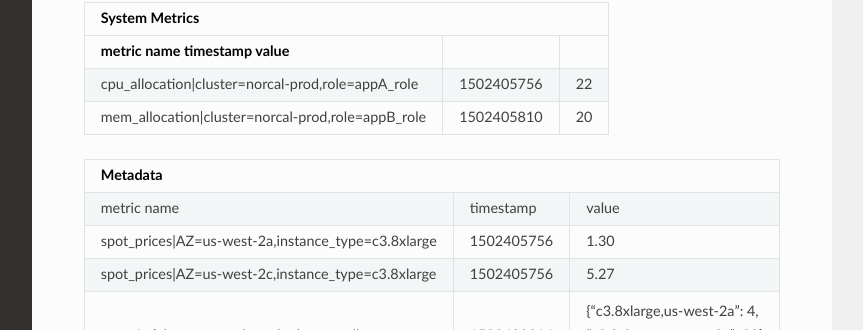
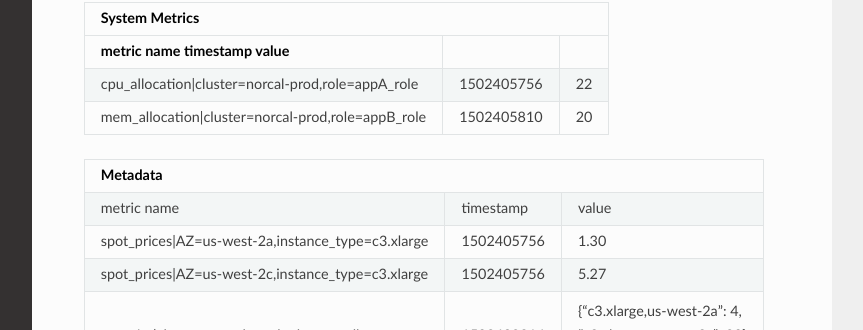
Before and after one commit to Yelp/clusterman, a Sphinx documentation site: the page built from docs/source/dev/metric_schemas.rst, in a window 1280 px wide and 1400 px high, cut to the strip 555-1400 px from the top of the window. Shown: the part 515-845 px from the top of the strip, without its empty margins (268-1131 px from the left). Built offline with Sphinx 7.4.7 and the Read the Docs theme 2.0.0, drawn with Linux system fonts in a browser that asks for light colours; some of the changed text lies outside the part shown.

```diff
--- a/docs/doc_server.py
+++ b/docs/doc_server.py
@@ -4,4 +4,5 @@ from livereload import Server
 from livereload import shell
 server = Server()
 server.watch('./docs/source/', shell('make docs'))
+server.watch('./clusterman/', shell('make docs'))
 server.serve(root='./docs/build/html', host=socket.getfqdn())
--- /dev/null
+++ b/docs/source/_static/css/rtd_custom.css
@@ -0,0 +1,5 @@
+@import "theme.css";
+
+table.docutils div.line-block {
+    margin-left: 0;
+}
--- a/docs/source/conf.py
+++ b/docs/source/conf.py
@@ -19,14 +19,12 @@ import os
 import sys
 sys.path.insert(0, os.path.abspath('../..'))
 import sphinx_rtd_theme
-from clusterman_metrics import ClustermanMetricsBotoClient
-
 
 # -- General configuration ------------------------------------------------
 
 # If your documentation needs a minimal Sphinx version, state it here.
 #
-# needs_sphinx = '1.0'
+needs_sphinx = '1.0'
 
 # Add any Sphinx extension module names here, as strings. They can be
 # extensions coming with Sphinx (named 'sphinx.ext.*') or your custom
@@ -36,6 +34,7 @@ extensions = [
     'sphinx.ext.autosectionlabel',
     'sphinx.ext.mathjax',
     'sphinx.ext.todo',
+    'sphinxcontrib.programoutput',
 ]
 
 # Add any paths that contain templates here, relative to this directory.
@@ -89,6 +88,7 @@ todo_include_todos = True
 #
 html_theme = 'sphinx_rtd_theme'
 html_theme_path = [sphinx_rtd_theme.get_html_theme_path()]
+html_style = 'css/rtd_custom.css'
 
 # Theme options are theme-specific and customize the look and feel of a theme
 # further.  For a list of options available for each theme, see the
@@ -99,7 +99,7 @@ html_theme_path = [sphinx_rtd_theme.get_html_theme_path()]
 # Add any paths that contain custom static files (such as style sheets) here,
 # relative to this directory. They are copied after the builtin static files,
 # so a file named "default.css" will overwrite the builtin "default.css".
-html_static_path = ['.static']
+html_static_path = ['_static']
 
 # Custom sidebar templates, must be a dictionary that maps document names
 # to template names.
@@ -172,3 +172,7 @@ texinfo_documents = [
      author, 'clusterman', 'One line description of project.',
      'Miscellaneous'),
 ]
+
+# -- Autodoc options ------------------------------------------------------
+
+autodoc_member_order = 'bysource'
--- a/docs/source/dev/metric_schemas.rst
+++ b/docs/source/dev/metric_schemas.rst
@@ -48,15 +48,15 @@ cpu_allocation|cluster=norcal-prod,role=appA_role 1502405756    22
 mem_allocation|cluster=norcal-prod,role=appB_role 1502405810    20
 ================================================= ========== =====
 
-+---------------------------------------------------------------------------------------------------+
-| Metadata                                                                                          |
-+====================================================+============+=================================+
-| metric name                                        | timestamp  | value                           |
-+----------------------------------------------------+------------+---------------------------------+
-| spot_prices|AZ=us-west-2a,instance_type=c3.8xlarge | 1502405756 | 1.30                            |
-+----------------------------------------------------+------------+---------------------------------+
-| spot_prices|AZ=us-west-2c,instance_type=c3.8xlarge | 1502405756 | 5.27                            |
-+----------------------------------------------------+------------+---------------------------------+
-| capacity|cluster=norcal-prod,role=seagull          | 1502409314 | | {"c3.8xlarge,us-west-2a": 4,  |
-|                                                    |            | | "c3.8xlarge,us-west-2c": 20}  |
-+----------------------------------------------------+------------+---------------------------------+
++-------------------------------------------------------------------------------------------------+
+| Metadata                                                                                        |
++===================================================+============+================================+
+| metric name                                       | timestamp  | value                          |
++---------------------------------------------------+------------+--------------------------------+
+| spot_prices|AZ=us-west-2a,instance_type=c3.xlarge | 1502405756 | 1.30                           |
++---------------------------------------------------+------------+--------------------------------+
+| spot_prices|AZ=us-west-2c,instance_type=c3.xlarge | 1502405756 | 5.27                           |
++---------------------------------------------------+------------+--------------------------------+
+| capacity|cluster=norcal-prod,role=seagull         | 1502409314 | | {"c3.xlarge,us-west-2a": 4,  |
+|                                                   |            | | "c3.xlarge,us-west-2c": 20}  |
++---------------------------------------------------+------------+--------------------------------+
--- a/docs/source/index.rst
+++ b/docs/source/index.rst
@@ -10,6 +10,8 @@ Welcome to clusterman's documentation!
    :maxdepth: 2
    :caption: User Guide
 
+   configuration
+   manage
    metrics
    simulator
    tools
@@ -20,6 +22,7 @@ Welcome to clusterman's documentation!
    :caption: Developing Clusterman
 
    dev/metric_schemas.rst
+   dev/mesos_role_manager.rst
 
 
 
--- a/requirements-dev-minimal.txt
+++ b/requirements-dev-minimal.txt
@@ -6,5 +6,7 @@ pytest
 requirements-tools
 mock
 moto>=1.1.24
-sphinx
+# TODO (CLUSTERMAN-113)
+# sphinx>=1.6.6
 sphinx-rtd-theme
+sphinxcontrib-programoutput
--- a/requirements-dev.txt
+++ b/requirements-dev.txt
@@ -31,8 +31,10 @@ Pygments==2.2.0
 pytest==3.1.3
 requirements-tools==1.1.2
 snowballstemmer==1.2.0
-Sphinx==1.6.5
+# TODO (CLUSTERMAN-113)
+-e git+git@github.com:sphinx-doc/sphinx.git#egg=Sphinx
 sphinx-rtd-theme==0.2.4
+sphinxcontrib-programoutput==0.8
 sphinxcontrib-websupport==1.0.1
 tornado==4.5.2
 virtualenv==15.1.0
```
Also changed, not shown: docs/source/configuration.rst (added, +85 -0 lines), docs/source/dev/mesos_role_manager.rst (added, +8 -0 lines), docs/source/manage.rst (added, +43 -0 lines), 3 other files.
